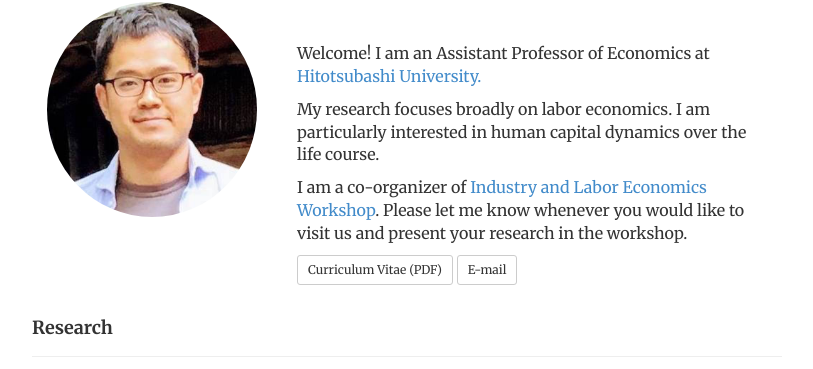
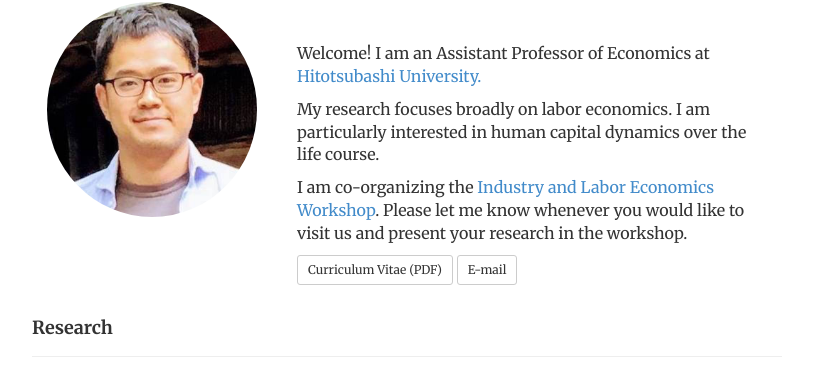
Before and after one commit to morihiroaki/morihiroaki.github.io, a Jekyll site: the page built from index.html, in a window 1280 px wide. Shown: the part 108-477 px from the top of the page, without its empty margins (233-1046 px from the left). Built offline with Jekyll 4.4.1, drawn with Linux system fonts in a browser that asks for light colours.

Commit message:
Update index.html

```diff
--- a/index.html
+++ b/index.html
@@ -17,7 +17,7 @@ description:
 <div class='col-sm-8'>
 <p><font size="3"> Welcome! I am an Assistant Professor of Economics at <a href="http://www.econ.hit-u.ac.jp/~koho/english/" target="_blank" title="Link">Hitotsubashi University.</a></p>
 <p> My research focuses broadly on labor economics. I am particularly interested in human capital dynamics over the life course. </p>
-<p>I am a co-organizer of <a href="http://www.ier.hit-u.ac.jp/Japanese/schedule/past/ilw/2017/" target="_blank" title="Link">Industry and Labor Economics Workshop</a>. Please let me know whenever you would like to
+<p>I am co-organizing the <a href="http://www.ier.hit-u.ac.jp/Japanese/schedule/past/ilw/2017/" target="_blank" title="Link">Industry and Labor Economics Workshop</a>. Please let me know whenever you would like to
 visit us and present your research in the workshop. </p>
 <p><a href="/files/cv_mori.pdf" target="_blank" class="btn btn-default btn-sm" role="button">Curriculum Vitae (PDF)</a>
 <a href="mailto:h.mori@r.hit-u.ac.jp" class="btn btn-default btn-sm" role="button">E-mail</a></p>
```
